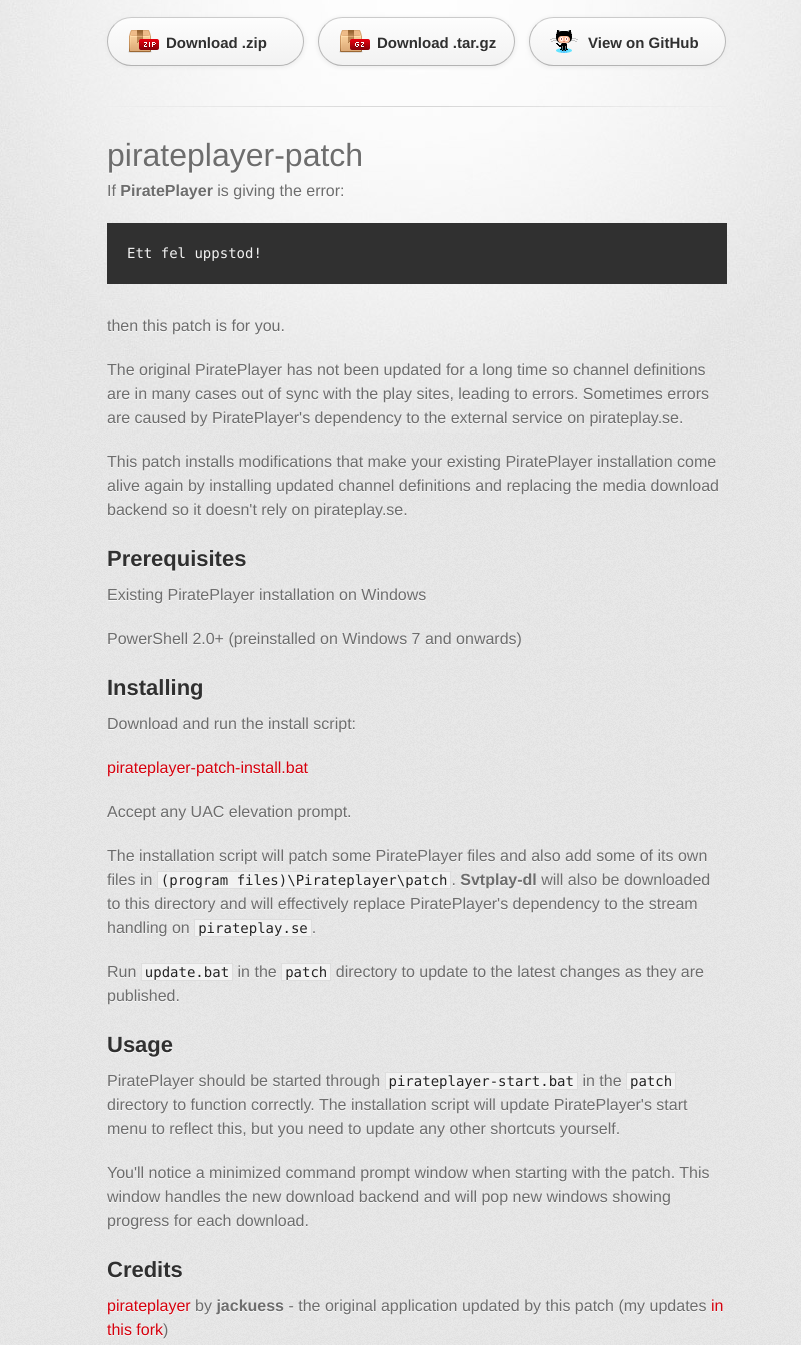
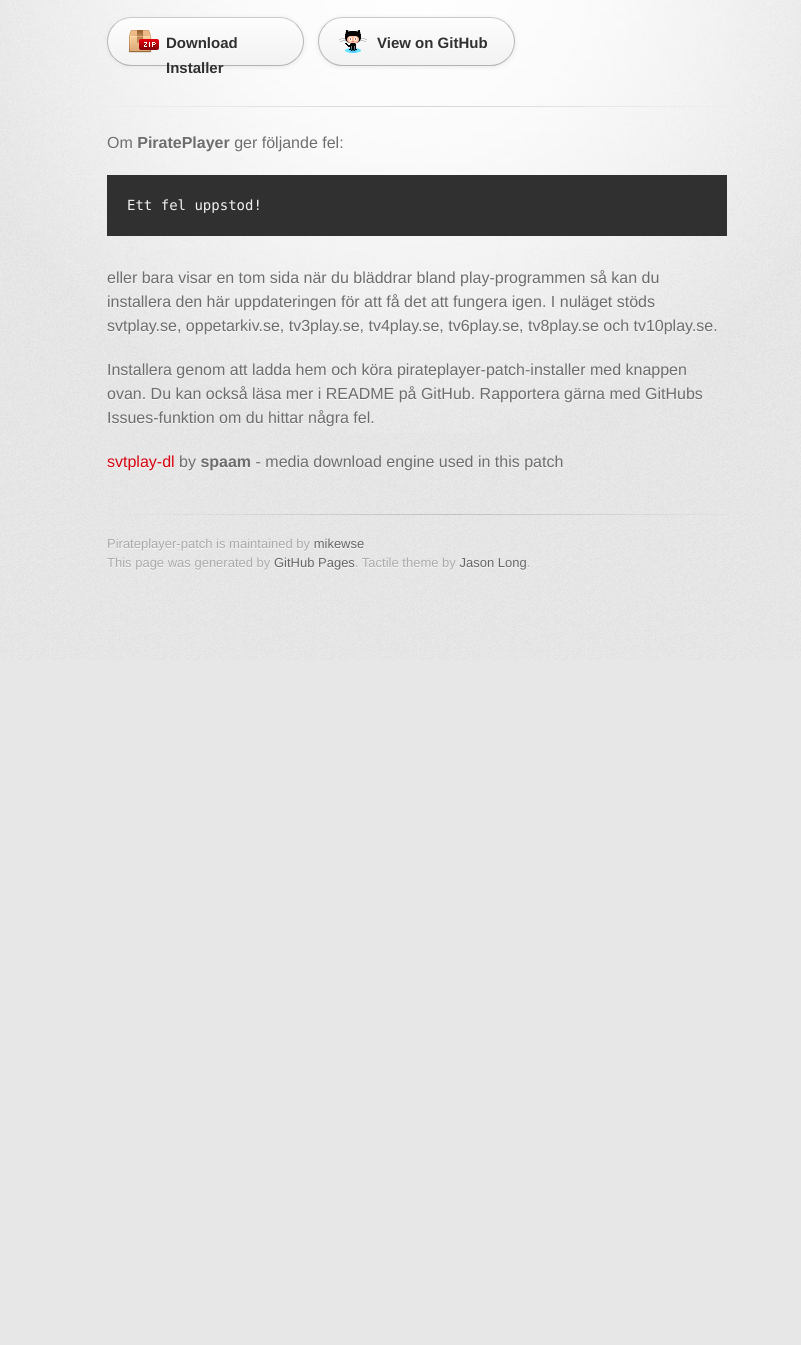
Before and after one commit to mikewse/pirateplayer-patch, a plain HTML site: page index.html in a window 1280 px wide. Shown: the part 140-1485 px from the top of the page, without its empty margins (223-1024 px from the left). After the commit the page ends 800 px from the top, so only its background shows below. Drawn offline with Linux system fonts and the light colour scheme; a web font is replaced by a local one.

Commit message:
Update index.html

```diff
--- a/index.html
+++ b/index.html
@@ -23,59 +23,21 @@
         </header>
 
         <section id="downloads" class="clearfix">
-          <a href="https://github.com/mikewse/pirateplayer-patch/zipball/master" id="download-zip" class="button"><span>Download .zip</span></a>
-          <a href="https://github.com/mikewse/pirateplayer-patch/tarball/master" id="download-tar-gz" class="button"><span>Download .tar.gz</span></a>
+          <a href="https://github.com/mikewse/pirateplayer-patch/releases/download/1.0/pirateplayer-patch-install.bat" id="download-zip" class="button"><span>Download Installer</span></a>
           <a href="https://github.com/mikewse/pirateplayer-patch" id="view-on-github" class="button"><span>View on GitHub</span></a>
         </section>
 
         <hr>
 
         <section id="main_content">
-          <h1>
-<a id="pirateplayer-patch" class="anchor" href="#pirateplayer-patch" aria-hidden="true"><span aria-hidden="true" class="octicon octicon-link"></span></a>pirateplayer-patch</h1>
-
-<p>If <strong>PiratePlayer</strong> is giving the error:</p>
+<p>Om <strong>PiratePlayer</strong> ger följande fel:</p>
 
 <pre><code>Ett fel uppstod!
 </code></pre>
 
-<p>then this patch is for you.</p>
+<p>eller bara visar en tom sida när du bläddrar bland play-programmen så kan du installera den här uppdateringen för att få det att fungera igen. I nuläget stöds svtplay.se, oppetarkiv.se, tv3play.se, tv4play.se, tv6play.se, tv8play.se och tv10play.se.</p>
 
-<p>The original PiratePlayer has not been updated for a long time so channel definitions are in many cases out of sync with the play sites, leading to errors. Sometimes errors are caused by PiratePlayer's dependency to the external service on pirateplay.se.</p>
-
-<p>This patch installs modifications that make your existing PiratePlayer installation come alive again by installing updated channel definitions and replacing the media download backend so it doesn't rely on pirateplay.se.</p>
-
-<h2>
-<a id="prerequisites" class="anchor" href="#prerequisites" aria-hidden="true"><span aria-hidden="true" class="octicon octicon-link"></span></a>Prerequisites</h2>
-
-<p>Existing PiratePlayer installation on Windows</p>
-
-<p>PowerShell 2.0+ (preinstalled on Windows 7 and onwards)</p>
-
-<h2>
-<a id="installing" class="anchor" href="#installing" aria-hidden="true"><span aria-hidden="true" class="octicon octicon-link"></span></a>Installing</h2>
-
-<p>Download and run the install script:</p>
-
-<p><a href="https://github.com/mikewse/pirateplayer-patch/releases/download/1.0/pirateplayer-patch-install.bat">pirateplayer-patch-install.bat</a></p>
-
-<p>Accept any UAC elevation prompt.</p>
-
-<p>The installation script will patch some PiratePlayer files and also add some of its own files in <code>(program files)\Pirateplayer\patch</code>. <strong>Svtplay-dl</strong> will also be downloaded to this directory and will effectively replace PiratePlayer's dependency to the stream handling on <code>pirateplay.se</code>.</p>
-
-<p>Run <code>update.bat</code> in the <code>patch</code> directory to update to the latest changes as they are published.</p>
-
-<h2>
-<a id="usage" class="anchor" href="#usage" aria-hidden="true"><span aria-hidden="true" class="octicon octicon-link"></span></a>Usage</h2>
-
-<p>PiratePlayer should be started through <code>pirateplayer-start.bat</code> in the <code>patch</code> directory to function correctly. The installation script will update PiratePlayer's start menu to reflect this, but you need to update any other shortcuts yourself.</p>
-
-<p>You'll notice a minimized command prompt window when starting with the patch. This window handles the new download backend and will pop new windows showing progress for each download.</p>
-
-<h2>
-<a id="credits" class="anchor" href="#credits" aria-hidden="true"><span aria-hidden="true" class="octicon octicon-link"></span></a>Credits</h2>
-
-<p><a href="https://github.com/jackuess/pirateplayer">pirateplayer</a> by <strong>jackuess</strong> - the original application updated by this patch (my updates <a href="https://github.com/mikewse/pirateplayer">in this fork</a>)</p>
+<p>Installera genom att ladda hem och köra pirateplayer-patch-installer med knappen ovan. Du kan också läsa mer i README på GitHub. Rapportera gärna med GitHubs Issues-funktion om du hittar några fel.</p>
 
 <p><a href="https://github.com/spaam/svtplay-dl">svtplay-dl</a> by <strong>spaam</strong> - media download engine used in this patch</p>
         </section>
@@ -85,7 +47,6 @@
           This page was generated by <a href="https://pages.github.com">GitHub Pages</a>. Tactile theme by <a href="https://twitter.com/jasonlong">Jason Long</a>.
         </footer>
 
-
       </div>
     </div>
   </body>
```
